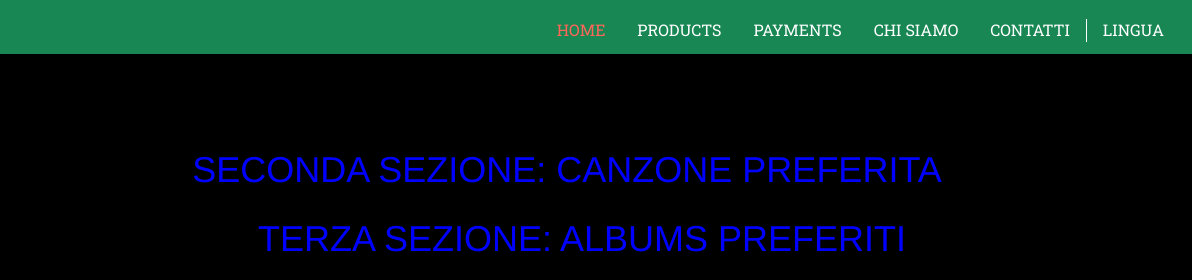
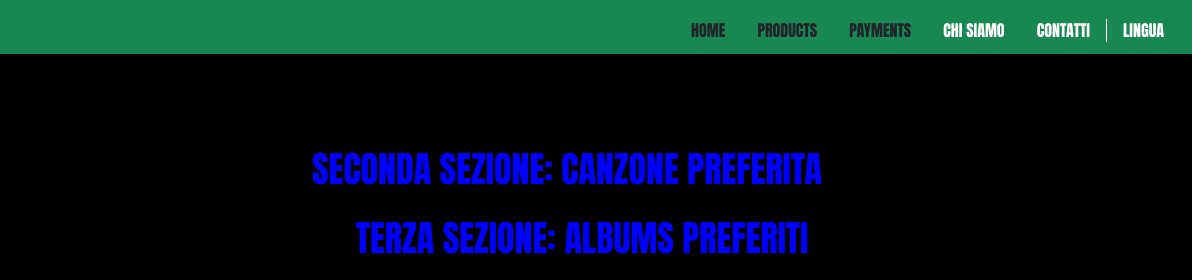
Before and after one commit to Dev-In-Wonderland/Unit-2-week-3-day-5, a plain HTML site: page index.html in a window 1280 px wide. Shown: the top 280 px of the page, 88-1280 px from the left. Drawn offline with nearby package versions, Linux system fonts and the light colour scheme; no server answers.

Commit message:
Agg progetto settimanale

```diff
--- a/index.html
+++ b/index.html
@@ -49,16 +49,16 @@
 
 <nav class="menu-visibility bg-success">
             	<ul>
-                	 <li><a class="active" href="#">HOME</a></li>
-                     <li><a class="submenu" href="#">PRODUCTS</a>
+                	 <li><a class="active bg-success text-dark" href="#">HOME</a></li>
+                     <li><a class="submenu bg-success text-dark" href="#">PRODUCTS</a>
 
                      </li>
-					 <li><a class="submenu" href="#">PAYMENTS</a>
+					 <li><a class="submenu bg-success text-dark" href="#">PAYMENTS</a>
 
                     </li>
-					<li><a href="#">CHI SIAMO</a></li>
-					<li><a href="#">CONTATTI</a></li>
-					<li class="lingua"><a href="#">LINGUA</a>
+					<li class=" bg-success text-dark"><a href="#">CHI SIAMO</a></li>
+					<li class=" bg-success text-dark"><a href="#">CONTATTI</a></li>
+					<li class="lingua bg-success text-dark"><a href="#">LINGUA</a>
 
                      </li>
               	</ul>
--- a/index.js
+++ b/index.js
@@ -193,7 +193,7 @@ const asyncAwaitExample5 = async function () {
                   <!-- Quote 1 -->
                   <div class="item active div-quote">
                   <div class="row">
-                  <div class="col-12 bg-dark">
+                  <div class="col-12 bg-transparent">
                   <img src=${album.album.cover} class=" d-block rounded border border-5 border-success w-75 h-100 my-0 mx-auto" alt="">
                   <div class="carousel-caption">
                   <h3 class="fs-1">${album.album.title}</h3>
@@ -255,7 +255,7 @@ const asyncAwaitExample6 = async function () {
                         <!-- Quote 2 -->
                          <div class="item div-quote text-center">
                          <div class="row">
-                         <div class="col-12 text-center bg-dark">
+                         <div class="col-12 text-center bg-transparent">
                              <img src=${album.album.cover} class="d-block border-5 rounded border border-primary w-75 h-100 my-0 mx-auto" alt="Jim">
                              <div class="carousel-caption">
                              <h3 class="fs-1">${album.album.title}</h3>
@@ -312,7 +312,7 @@ const asyncAwaitExample7 = async function () {
                         <!-- Quote 3 -->
                          <div class="item div-quote">
                          <div class="row">
-                         <div class="col-12 bg-dark text-center">
+                         <div class="col-12 bg-transparent text-center">
                              <img src=${album.album.cover} class=" d-block rounded border border-5 border-danger w-75 h-100 my-0 mx-auto" alt="Jackie Chan">
                              <div class="carousel-caption">
                               <h3 class="fs-1">${album.album.title}</h3>
--- a/style.css
+++ b/style.css
@@ -439,9 +439,10 @@ nav ul li ul li a {
   width: 80% !important;
 }
 
-body {
+body, nav {
   background-color: black !important;
   color: blue !important;
+  font-family: Impact, Haettenschweiler, 'Arial Narrow Bold', sans-serif !important;
 }
 
 #visib {
@@ -452,5 +453,5 @@ body {
   z-index: 99999999999999 !important;
 }
 .bg-dark {
-  background-color: black !important;
+  background-color: transparent !important;
 }
```
